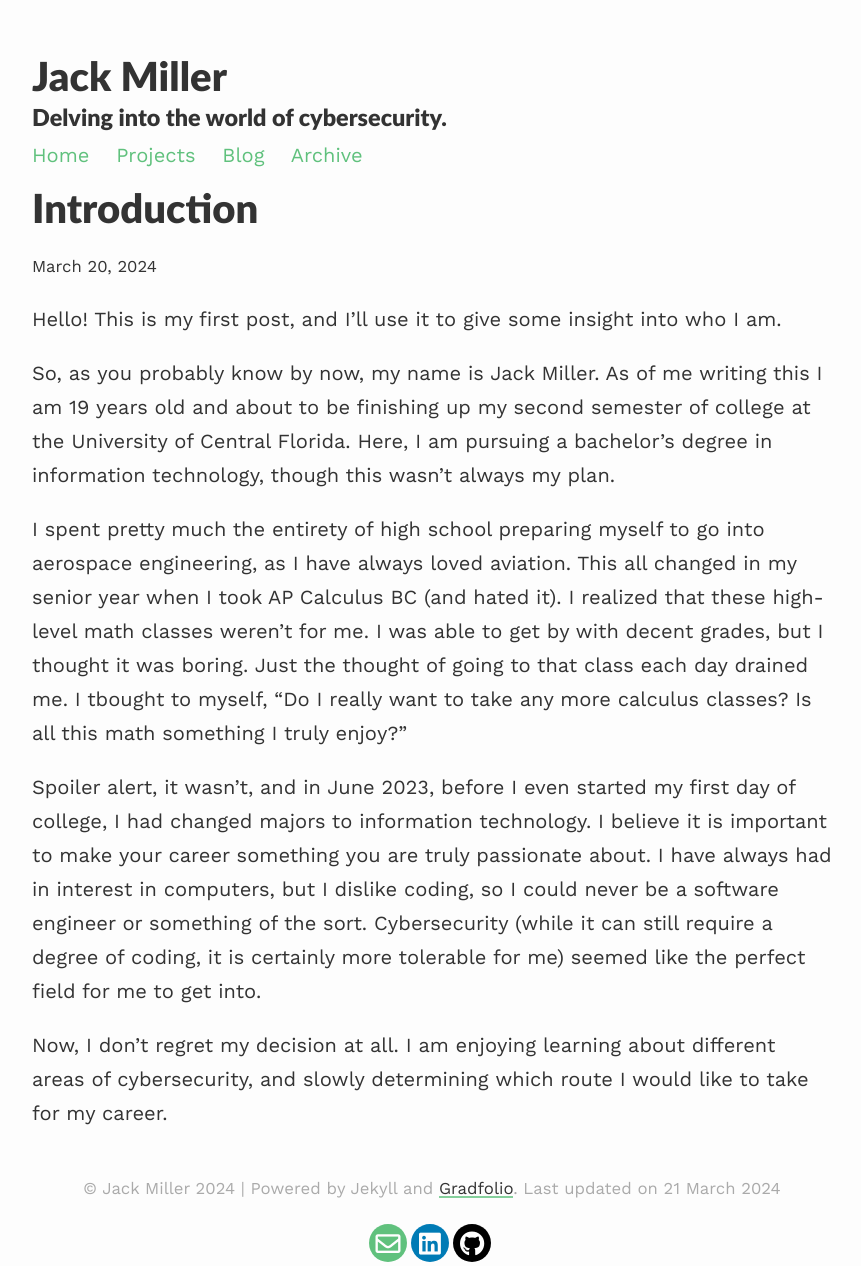
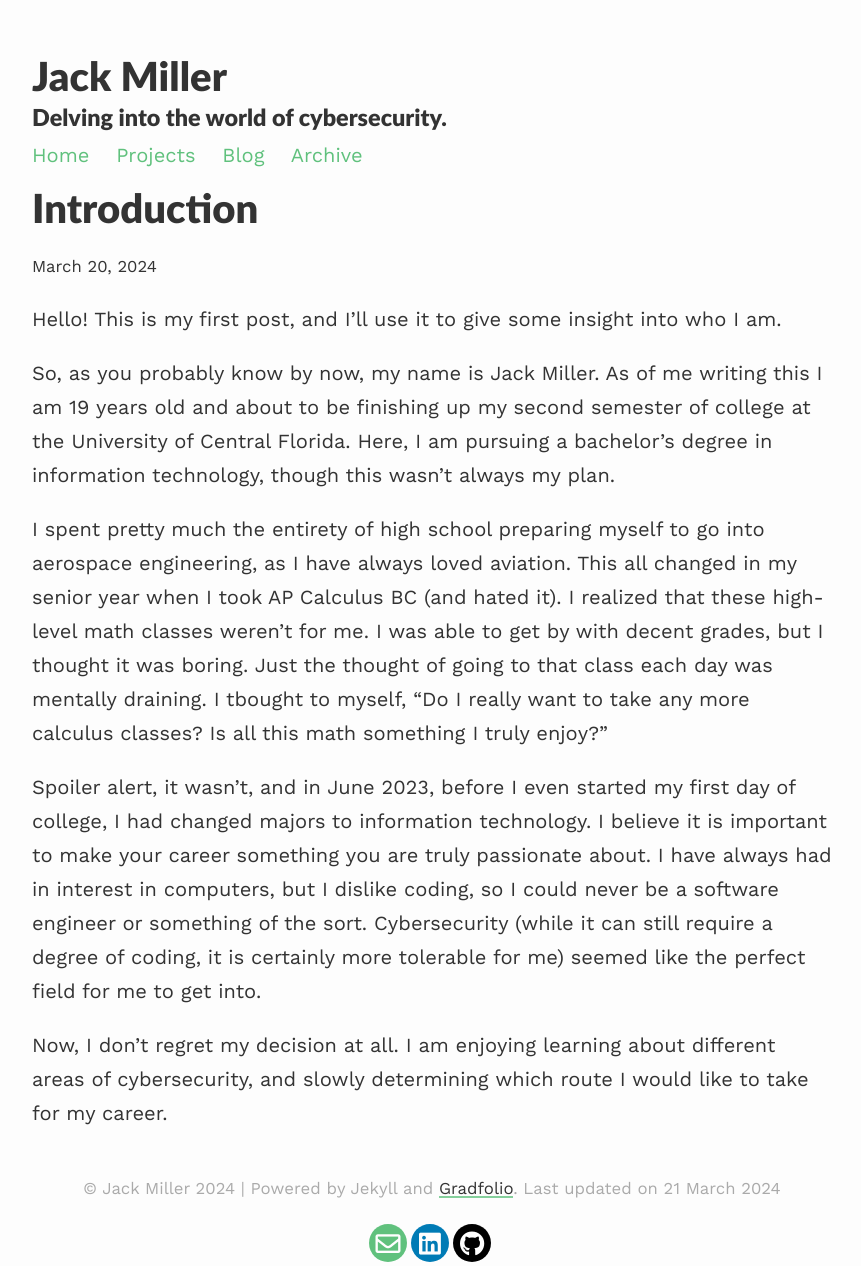
Before and after one commit to jackdmiller/jackdmiller.github.io, a Jekyll site: the page built from _posts/2024-03-20-introduction.md, in a window 1280 px wide. Shown: the whole page, without its empty margins (208-1069 px from the left). Built offline with Jekyll 4.4.1, drawn with Linux system fonts in a browser that asks for light colours; nearby versions of some CDN libraries.

Commit message:
Update 2024-03-20-introduction.md

```diff
--- a/_posts/2024-03-20-introduction.md
+++ b/_posts/2024-03-20-introduction.md
@@ -7,7 +7,7 @@ Hello! This is my first post, and I'll use it to give some insight into who I am
 
 So, as you probably know by now, my name is Jack Miller. As of me writing this I am 19 years old and about to be finishing up my second semester of college at the University of Central Florida. Here, I am pursuing a bachelor's degree in information technology, though this wasn't always my plan.
 
-I spent pretty much the entirety of high school preparing myself to go into aerospace engineering, as I have always loved aviation. This all changed in my senior year when I took AP Calculus BC (and hated it). I realized that these high-level math classes weren't for me. I was able to get by with decent grades, but I thought it was boring. Just the thought of going to that class each day drained me. I tbought to myself, "Do I really want to take any more calculus classes? Is all this math something I truly enjoy?"
+I spent pretty much the entirety of high school preparing myself to go into aerospace engineering, as I have always loved aviation. This all changed in my senior year when I took AP Calculus BC (and hated it). I realized that these high-level math classes weren't for me. I was able to get by with decent grades, but I thought it was boring. Just the thought of going to that class each day was mentally draining. I tbought to myself, "Do I really want to take any more calculus classes? Is all this math something I truly enjoy?"
 
 Spoiler alert, it wasn't, and in June 2023, before I even started my first day of college, I had changed majors to information technology. I believe it is important to make your career something you are truly passionate about. I have always had in interest in computers, but I dislike coding, so I could never be a software engineer or something of the sort. Cybersecurity (while it can still require a degree of coding, it is certainly more tolerable for me) seemed like the perfect field for me to get into.
 
```
